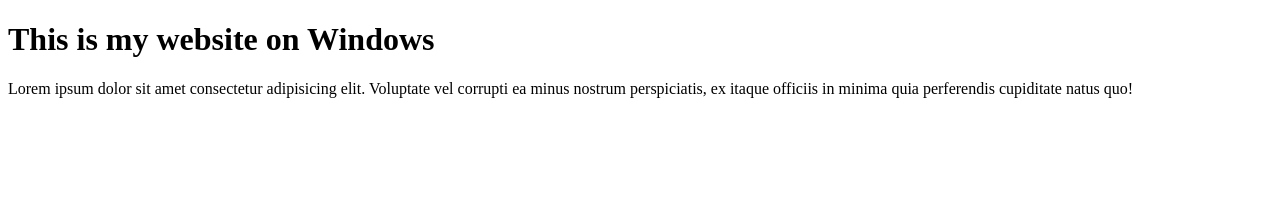
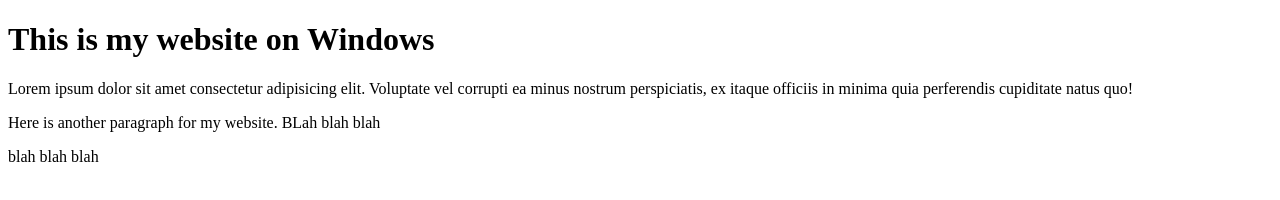
Before and after one commit to vikachukhno/viktoriyasportfolio, a plain HTML site: page index.html in a window 1280 px wide. Drawn offline with Linux system fonts and the light colour scheme.

Commit message:
added a new paragraph

```diff
--- a/index.html
+++ b/index.html
@@ -7,6 +7,8 @@
 <body>
     <h1>This is my website on Windows </h1>
     <p>Lorem ipsum dolor sit amet consectetur adipisicing elit. Voluptate vel corrupti ea minus nostrum perspiciatis, ex itaque officiis in minima quia perferendis cupiditate natus quo!</p>
+    <p>Here is another paragraph for my website. BLah blah blah</p>
+    <p>blah blah blah</p>
 
 </body>
 </html>
```
